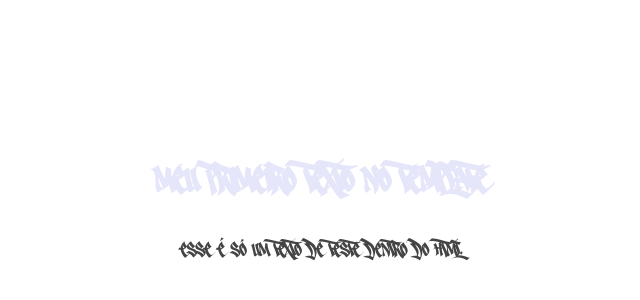
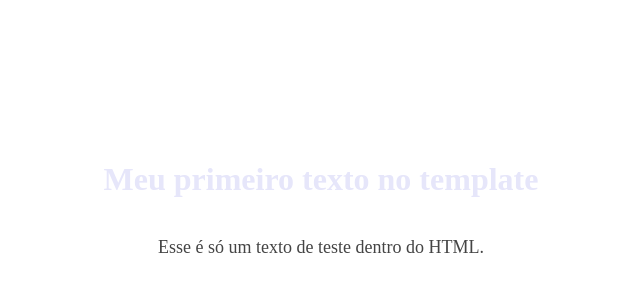
Before and after one commit to STRIDEUPOFC/testes, a plain HTML site: page index.html in a window 1280 px wide. Shown: the part 192-492 px from the top of the page, without its empty margins (319-959 px from the left). Drawn offline with Linux system fonts and the light colour scheme; files that its build step writes are made by us from their sources.

Commit message:
Update style.css
Signed-off-by: STRIDEUPOFC <strideofc@gmail.com>

```diff
--- a/pasta/style.css
+++ b/pasta/style.css
@@ -1,9 +1,5 @@
-@font-face {
-  font-family: 'MinhaFonte';
-  src: url('../pasta/Fontes/BluetagBoldItalic_PERSONAL_USE_ONLY.otf') format('opentype');
-}
+
 body {
-  font-family: 'MinhaFonte', sans-serif;
   margin: 0;
   padding: 0;
   height: 100vh;
@@ -14,7 +10,6 @@ body {
   flex-direction: column;
 }
 h1 {
-  font-family: 'MinhaFonte', sans-serif;
   font-size: 32px;
   font-weight: bold;
   text-align: center;
```
